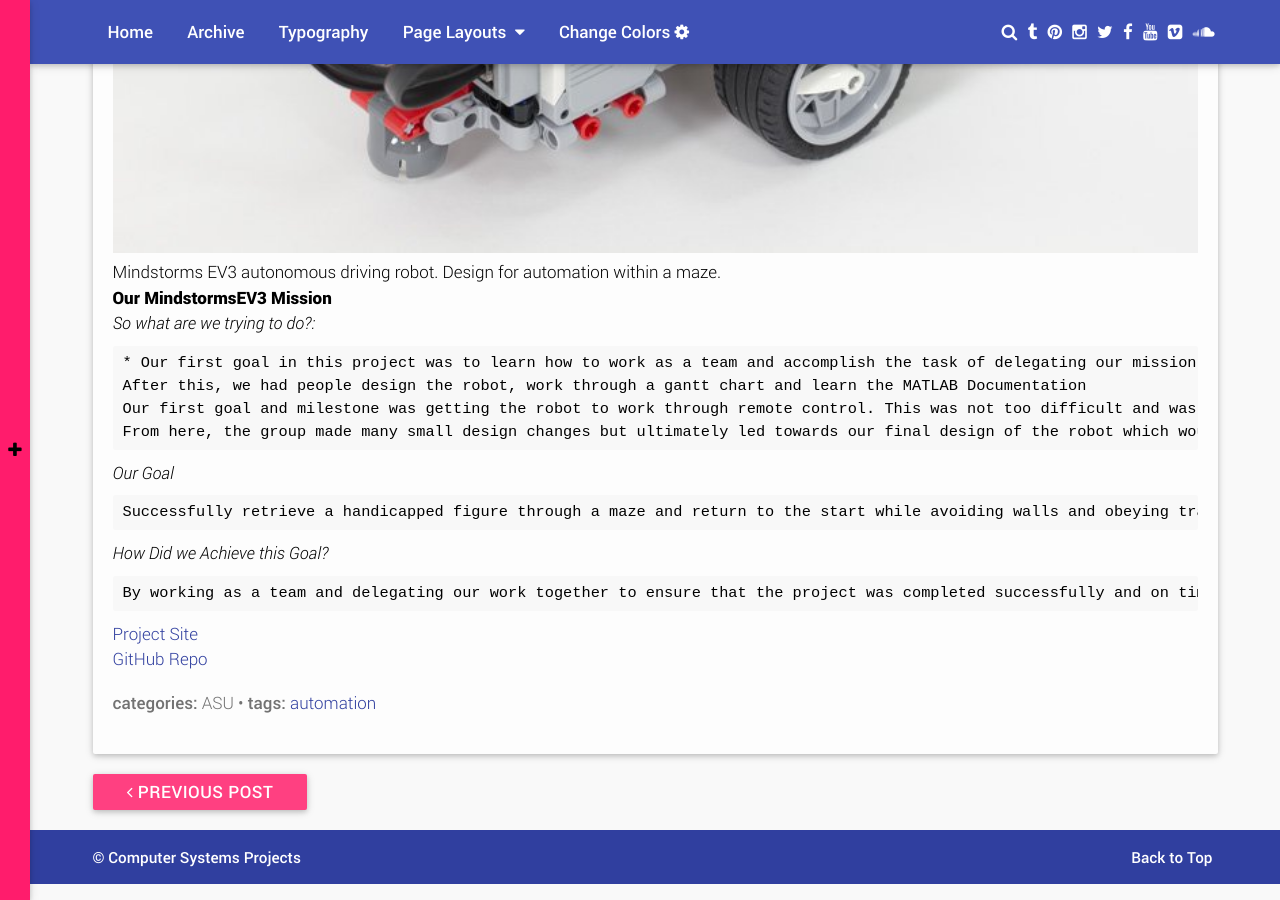
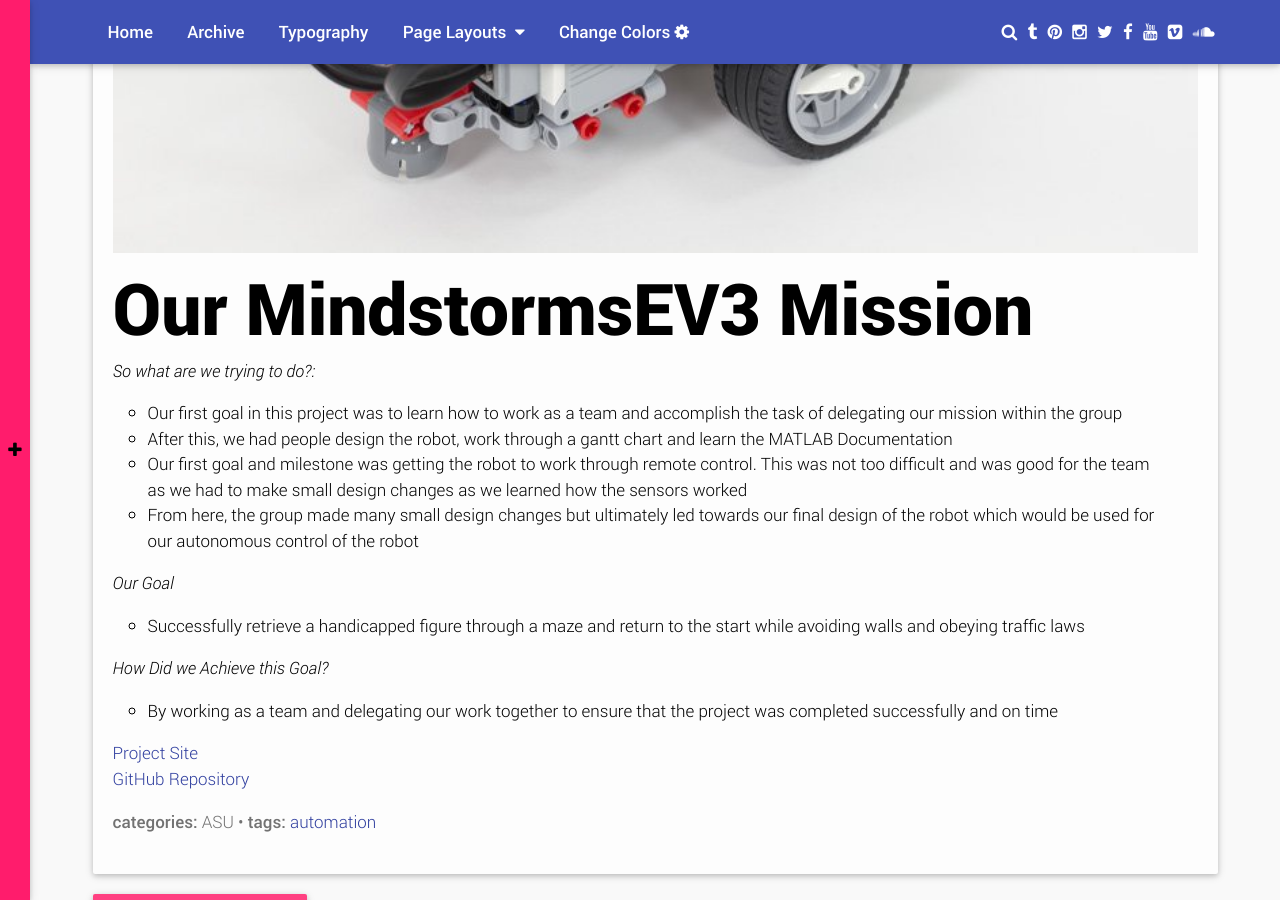
Before and after one commit to Markay12/MarkInfo-Projects, a Jekyll site: the page built from _posts/2019-08-22-standard.md, in a window 1280 px wide and 900 px high, scrolled down 744 px. Built offline with Jekyll 4.4.1, drawn with Linux system fonts in a browser that asks for light colours; some web fonts are replaced.

Commit message:
update post formatting

```diff
--- a/_posts/2019-08-22-standard.md
+++ b/_posts/2019-08-22-standard.md
@@ -5,25 +5,24 @@
 tags: [automation]
 category: [ASU]
 ---
-Mindstorms EV3 autonomous driving robot. Design for automation within a maze.
 
-**Our MindstormsEV3 Mission**
+# **Our MindstormsEV3 Mission**
 
 *So what are we trying to do?:*
 
-    * Our first goal in this project was to learn how to work as a team and accomplish the task of delegating our mission within the group
-    After this, we had people design the robot, work through a gantt chart and learn the MATLAB Documentation
-    Our first goal and milestone was getting the robot to work through remote control. This was not too difficult and was good for the team as we had to make small design changes as we learned how the sensors worked
-    From here, the group made many small design changes but ultimately led towards our final design of the robot which would be used for our autonomous control of the robot
+* Our first goal in this project was to learn how to work as a team and accomplish the task of delegating our mission within the group
+* After this, we had people design the robot, work through a gantt chart and learn the MATLAB Documentation
+* Our first goal and milestone was getting the robot to work through remote control. This was not too difficult and was good for the team as we had to make small design changes as we learned how the sensors worked
+* From here, the group made many small design changes but ultimately led towards our final design of the robot which would be used for our autonomous control of the robot
 
 *Our Goal*
 
-    Successfully retrieve a handicapped figure through a maze and return to the start while avoiding walls and obeying traffic laws
+* Successfully retrieve a handicapped figure through a maze and return to the start while avoiding walls and obeying traffic laws
 
 *How Did we Achieve this Goal?*
 
-    By working as a team and delegating our work together to ensure that the project was completed successfully and on time
+* By working as a team and delegating our work together to ensure that the project was completed successfully and on time
 
 
 [Project Site](https://www.mindstorm.markinfo.dev/)
-[GitHub Repo](https://github.com/Markay12/mindstormsEV3)
+[GitHub Repository](https://github.com/Markay12/mindstormsEV3)
```
